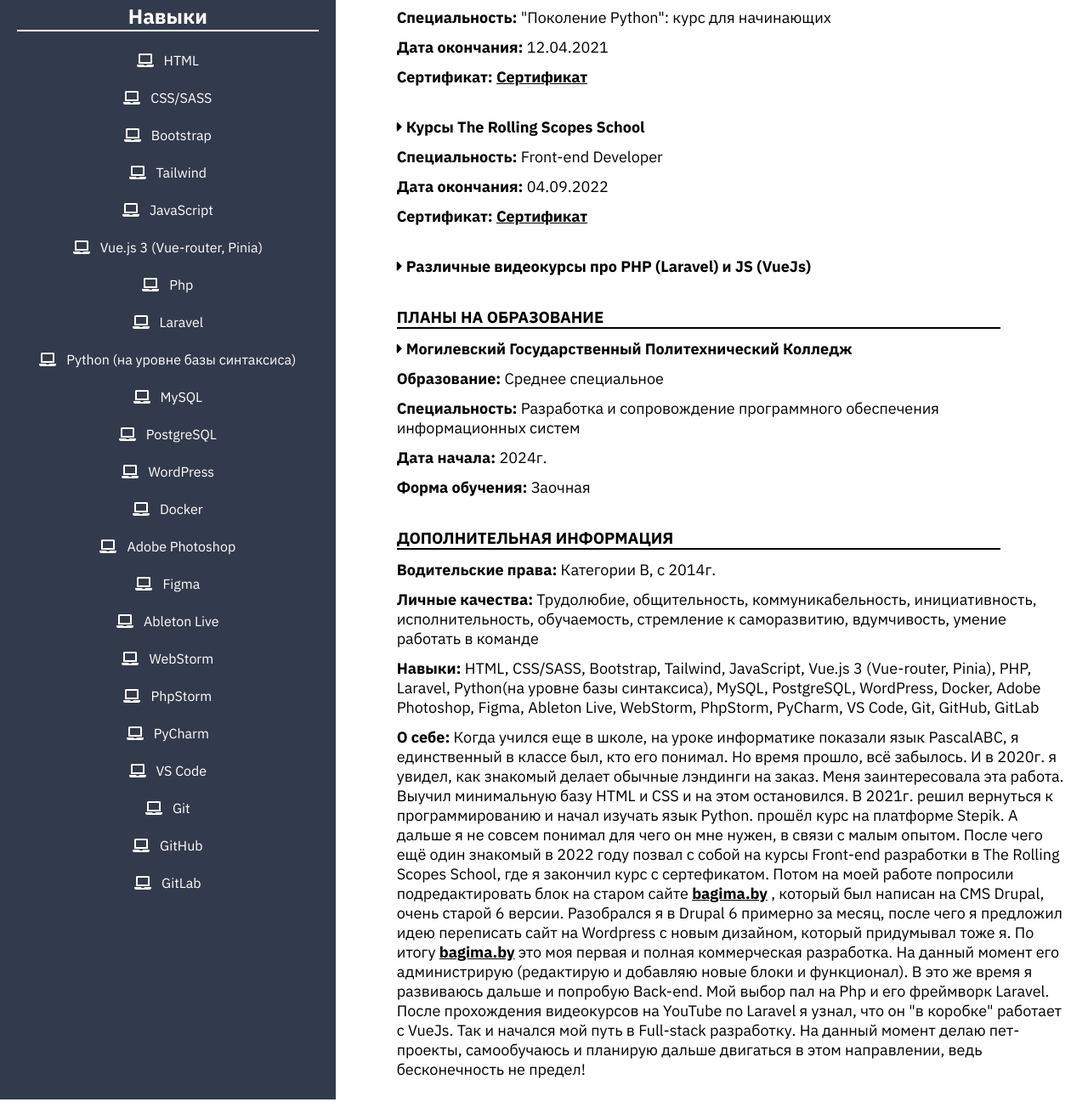
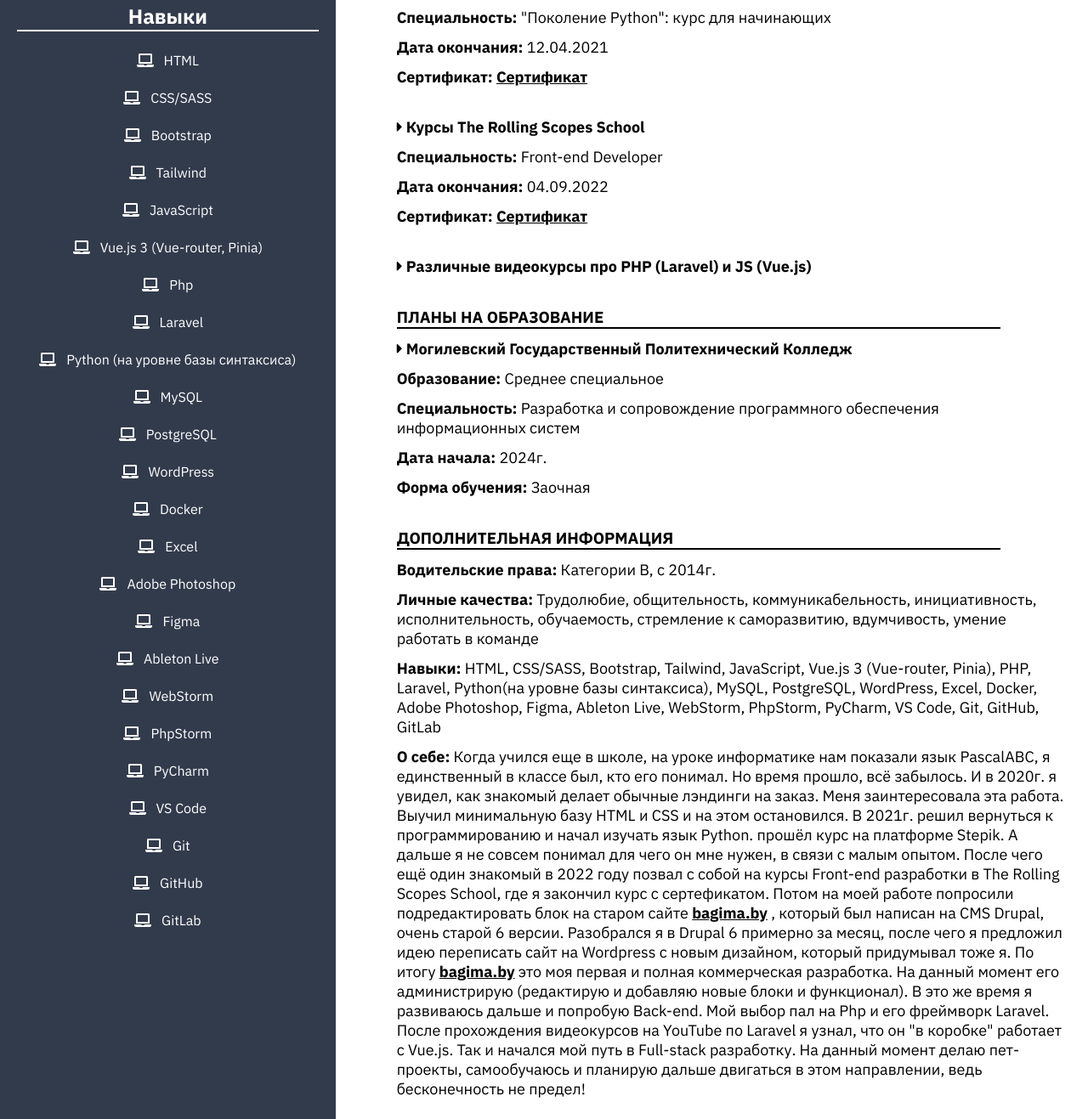
Before and after one commit to makshorror/cv, a plain HTML site: page index.html in a window 1280 px wide. Shown: the part 940-2257 px from the top of the page at 85% size. Before the commit the page ends 2234 px from the top, so only its background shows below. Drawn offline with Linux system fonts and the light colour scheme.

Commit message:
fix styles

```diff
--- a/index.html
+++ b/index.html
@@ -159,6 +159,11 @@
 
                     <div class="item-wrapper">
                         <i class="fas fa-laptop icons"></i>
+                        <p class="text-aside">Excel</p>
+                    </div>
+
+                    <div class="item-wrapper">
+                        <i class="fas fa-laptop icons"></i>
                         <p class="text-aside">Adobe Photoshop</p>
                     </div>
 
@@ -280,7 +285,7 @@
                     <p
                             class="text-about end"
                     ><i class="fas fa-caret-right"></i>
-                        <span class="bold">Различные видеокурсы про PHP (Laravel) и JS (VueJs)</span></p>
+                        <span class="bold">Различные видеокурсы про PHP (Laravel) и JS (Vue.js)</span></p>
 
                     <h3 class="about-text"> ПЛАНЫ НА ОБРАЗОВАНИЕ</h3>
                     <div class="line-section"></div>
@@ -307,12 +312,12 @@
                                                                             Vue.js 3
                                                                             (Vue-router,
                                                                             Pinia), PHP, Laravel, Python(на уровне базы синтаксиса), MySQL, PostgreSQL,
-                                                                            WordPress, Docker, Adobe Photoshop, Figma,
+                                                                            WordPress, Excel, Docker, Adobe Photoshop, Figma,
                                                                             Ableton Live, WebStorm, PhpStorm,
                                                                             PyCharm, VS Code, Git, GitHub, GitLab</p>
 
                     <p class="text-about"><span class="bold">О себе:</span> Когда учился еще в школе, на уроке
-                                                                            информатике показали язык PascalABC, я
+                                                                            информатике нам показали язык PascalABC, я
                                                                             единственный в классе был, кто его
                                                                             понимал. Но время прошло, всё забылось.
                                                                             И в 2020г. я увидел, как знакомый
@@ -345,7 +350,7 @@
                                                                             Php и его фреймворк Laravel. После
                                                                             прохождения видеокурсов на YouTube по
                                                                             Laravel я узнал, что он "в коробке"
-                                                                            работает с VueJs. Так и начался мой путь
+                                                                            работает с Vue.js. Так и начался мой путь
                                                                             в Full-stack разработку. На данный момент
                                                                             делаю пет-проекты, самообучаюсь и
                                                                             планирую дальше двигаться в этом
```
Also changed, not shown: assets/styles/main.scss (+20 -2 lines), 1 other file.
